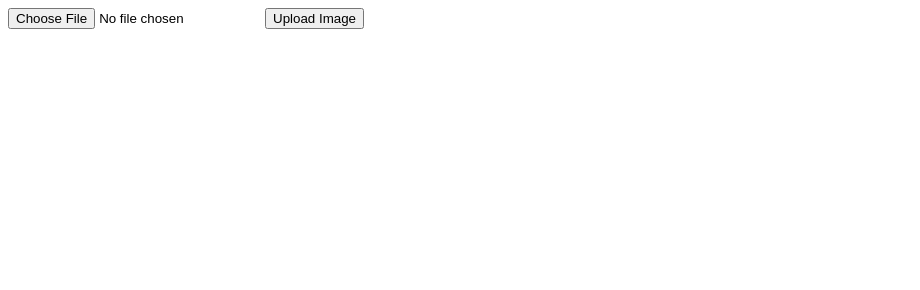
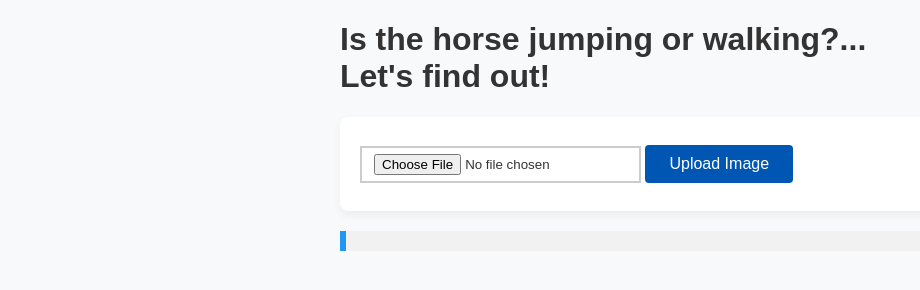
Before and after one commit to lucas-schmucas-with-horses/horse-jumping-or-walking, a plain HTML site: page index.html in a window 1280 px wide. Shown: the whole page, without its empty margins (0-920 px from the left). Drawn offline with Linux system fonts and the light colour scheme.

Commit message:
implement styles

```diff
--- a/index.html
+++ b/index.html
@@ -3,15 +3,18 @@
 <head>
     <meta charset="UTF-8">
     <meta name="viewport" content="width=device-width, initial-scale=1.0">
+    <link rel="stylesheet" href="styles.css">
     <title>Is the horse jumping or walking?... Let's find out!</title>
 </head>
 <body>
+<div class="container">
+    <h1>Is the horse jumping or walking?... Let's find out!</h1>
     <form id="upload-form">
         <input type="file" id="image-input" accept="image/*">
         <button type="submit">Upload Image</button>
     </form>
     <div id="result-display"></div>
-
-    <script src="scripts.js"></script>
+</div>
+<script src="scripts.js"></script>
 </body>
 </html>
--- /dev/null
+++ b/styles.css
@@ -0,0 +1,54 @@
+/* General body styles */
+body {
+    font-family: Arial, sans-serif;
+    background-color: #f8f9fa;
+    margin: 20px;
+    padding: 0;
+    color: #333;
+}
+
+/* Styling for the form */
+form {
+    background: white;
+    padding: 20px;
+    border-radius: 8px;
+    box-shadow: 0 4px 8px rgba(0,0,0,0.05);
+}
+
+input[type="file"] {
+    border: 2px solid #ccc;
+    display: inline-block;
+    padding: 6px 12px;
+    cursor: pointer;
+}
+
+button {
+    background-color: #0056b3;
+    color: white;
+    padding: 10px 24px;
+    margin: 8px 0;
+    border: none;
+    border-radius: 4px;
+    cursor: pointer;
+    font-size: 16px;
+}
+
+button:hover {
+    background-color: #004492;
+}
+
+/* Styling for the display of results */
+#result-display {
+    margin-top: 20px;
+    padding: 10px;
+    background-color: #f1f1f1;
+    border-left: 6px solid #2196F3;
+    border-radius: 0 8px 8px 0;
+}
+
+/* Adjustments for layout */
+.container {
+    width: 80%;
+    margin: auto;
+    max-width: 600px;
+}
```
